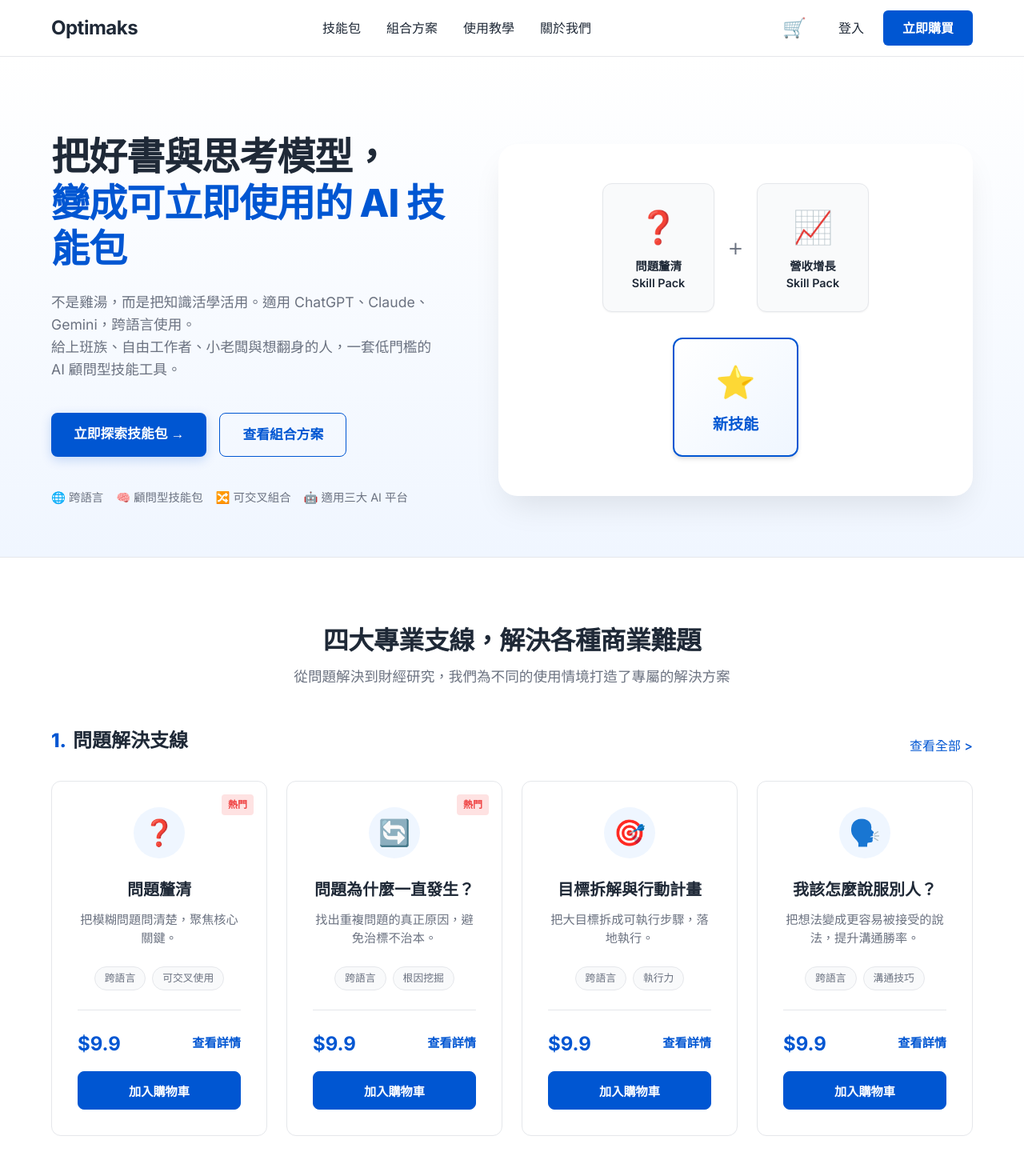
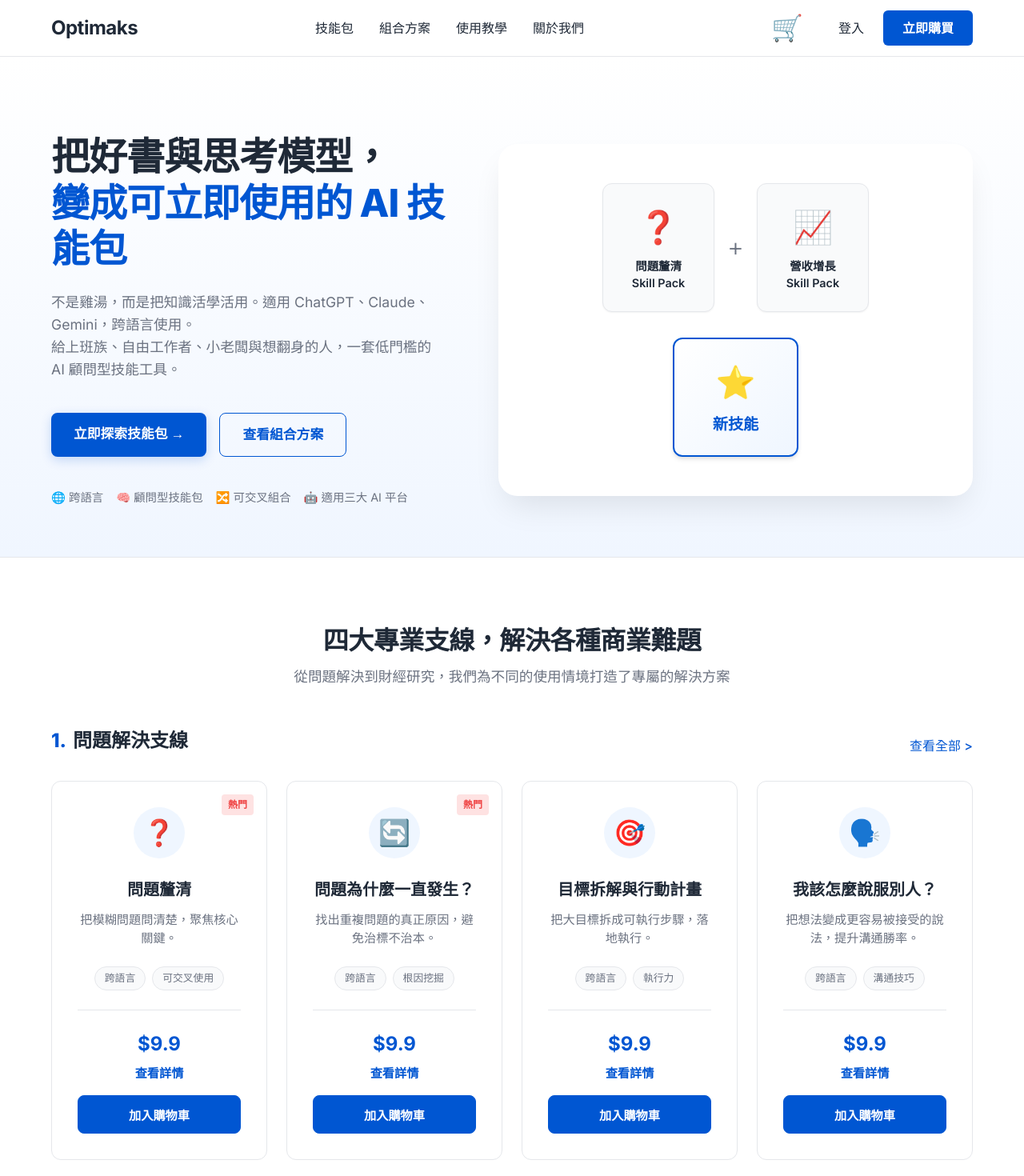
Before and after one commit to optimakspaul/skill_marketplace, a Next.js app: page / in a window 1280 px wide. Shown: the top 1470 px of the page at 80% size. Built offline with nearby package versions, Linux system fonts and the light colour scheme; no server answers.

Commit message:
style: Increase header cart icon size and center skill pack card price

```diff
--- a/src/components/layout/Header.module.css
+++ b/src/components/layout/Header.module.css
@@ -71,14 +71,14 @@
   display: flex;
   align-items: center;
   justify-content: center;
-  padding: 0.5rem;
+  padding: 0.75rem; /* Increased for bigger touch target */
   text-decoration: none;
   cursor: pointer;
   margin-right: 0.5rem;
 }
 
 .cartIcon {
-  font-size: 1.5rem;
+  font-size: 2rem; /* Was 1.5rem */
 }
 
 .cartBadge {
@@ -87,14 +87,15 @@
   right: 0;
   background-color: #ef4444;
   color: white;
-  font-size: 0.7rem;
+  font-size: 0.85rem; /* Was 0.7rem */
   font-weight: bold;
   border-radius: 50%;
-  width: 18px;
-  height: 18px;
+  width: 22px; /* Was 18px */
+  height: 22px; /* Was 18px */
   display: flex;
   align-items: center;
   justify-content: center;
+  transform: translate(25%, -25%);
 }
 
 /* Mobile Responsiveness */
--- a/src/components/ui/SkillPackCard.module.css
+++ b/src/components/ui/SkillPackCard.module.css
@@ -99,8 +99,10 @@
 
 .footerTop {
   display: flex;
-  justify-content: space-between;
+  flex-direction: column;
+  justify-content: center;
   align-items: center;
+  gap: 0.5rem;
 }
 
 .price {
```
